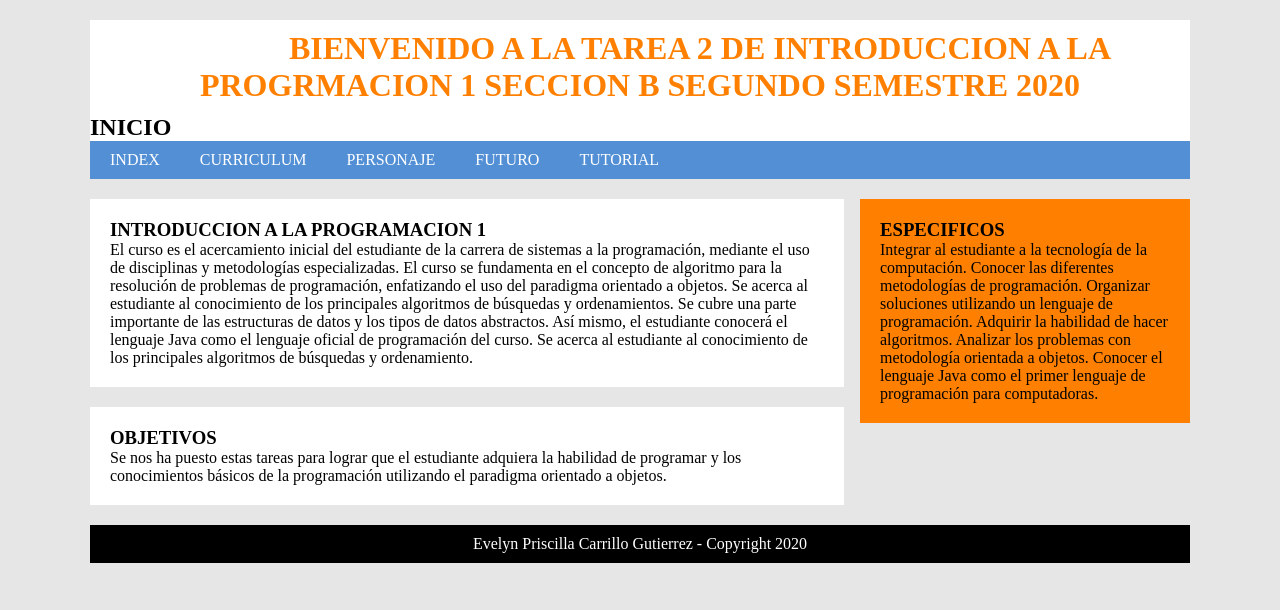
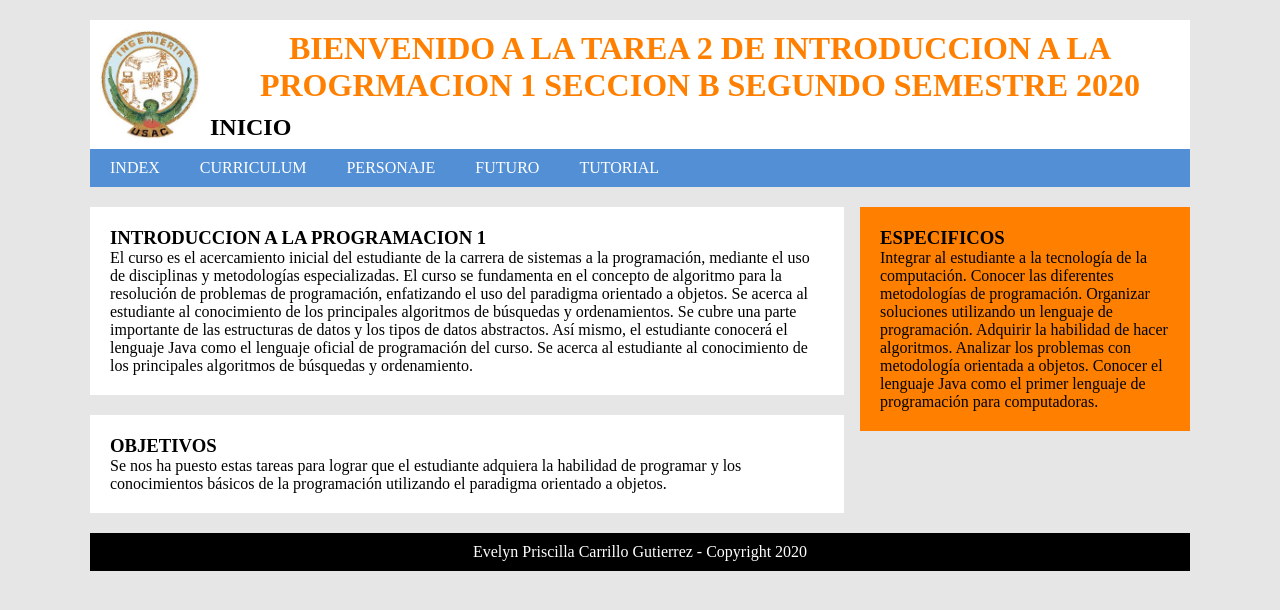
Before and after one commit to 201708918/-IPC1-Tarea2_201708918, a plain HTML site: page Index.html in a window 1280 px wide. Drawn offline with Linux system fonts and the light colour scheme.

Commit message:
Update Index.html

```diff
--- a/Index.html
+++ b/Index.html
@@ -11,7 +11,7 @@
 
 		<titulo>
 		<div class="logo">
-			<img src="Imagenes/Ingusac.jpg"/ width="100" alt="">
+			<img src="Ingusac.jpg"/ width="100" alt="">
 		</div>
 
 		<h1>BIENVENIDO A LA TAREA 2 DE INTRODUCCION A LA PROGRMACION 1 SECCION B SEGUNDO SEMESTRE 2020</h1>
```
